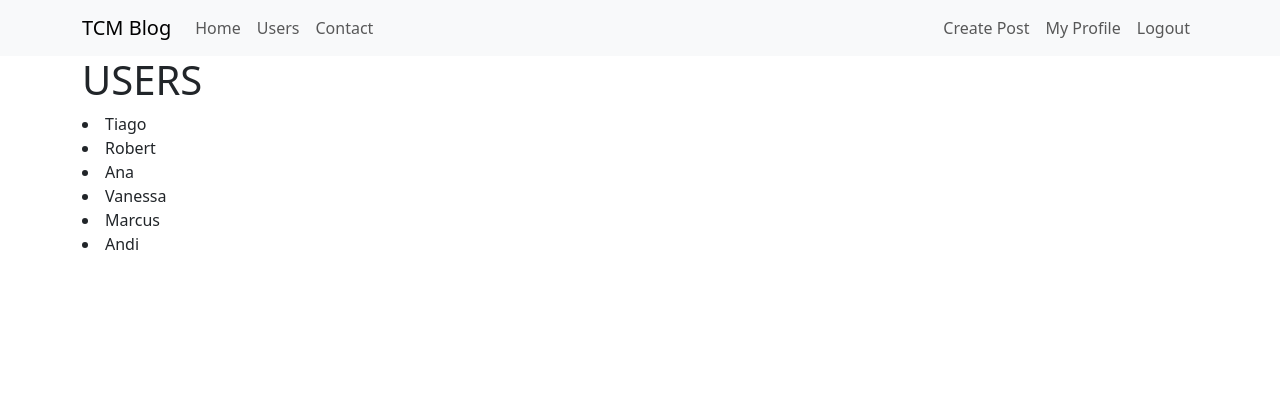
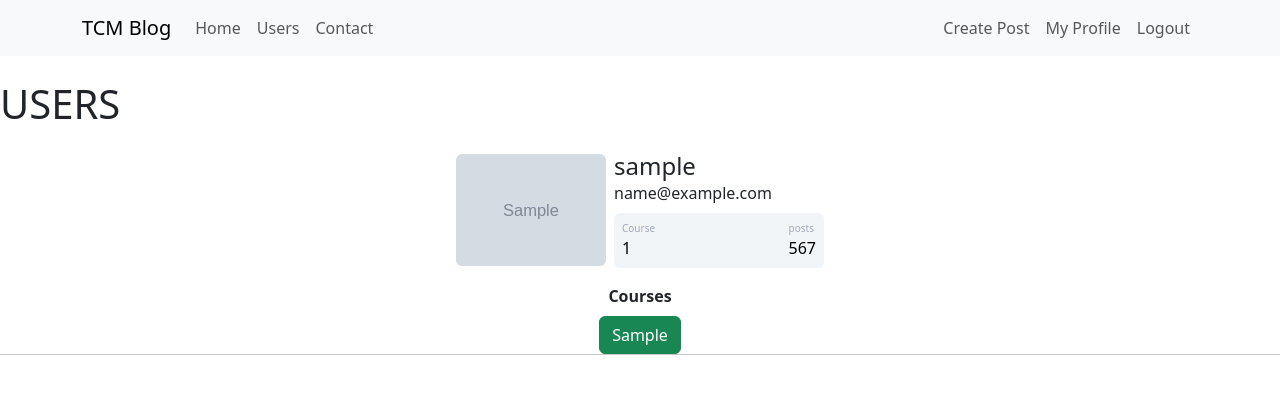
Before and after one commit to tiagocazali/My_Blog_Flask_Site_Project, a Flask app: page /users in a window 1280 px wide. Shown: the top 394 px of the page. Run offline with Flask 3, Linux system fonts and the light colour scheme; a user stored in the database is signed in; tables that the repository leaves empty hold one stand-in row (values such as "Sample post"); grey boxes marked "Sample" are stand-in pictures.

Commit message:
Page "Users" created - Show all users in database

```diff
--- a/myblog/routes.py
+++ b/myblog/routes.py
@@ -1,4 +1,3 @@
-from re import T
 from flask import render_template, redirect, url_for, flash, request
 from wtforms import EmailField
 from myblog import app, database, bcrypt
@@ -9,7 +8,6 @@ from PIL import Image
 import secrets
 import os
 
-users_list = ["Tiago", "Robert", "Ana", "Vanessa", "Marcus", "Andi"]
 
 @app.route("/")
 def home():
@@ -19,7 +17,8 @@ def home():
 @app.route("/users")
 @login_required
 def users():
-    return render_template("users.html", users_list=users_list)
+    all_users = User.query.all()
+    return render_template("users.html", users_list=all_users)
 
 
 @app.route("/contact")
--- a/myblog/templates/users.html
+++ b/myblog/templates/users.html
@@ -1,12 +1,67 @@
 {% extends "base.html" %}
 
-    {% block body %}
-        <div class="container">
-            <h1>USERS</h1>
+{% block body %}
+<div0 class="container">
+    <h1>USERS</h1>
 
-            {% for x in users_list %}
-                <li>{{x}}</li>
-            {% endfor %}
+    {% for user in users_list %}
+        <div1 class="container d-flex justify-content-center">
 
-        </div>
-    {% endblock %}
+            <div2 class="card p-3">
+
+                <div3 class="d-flex align-items-center">
+
+                    <div4 class="image pe-2">
+                        <img src="{{ url_for('static', filename='photos_profile/{}'.format(user.photo_profile)) }}" class="rounded" width="150" >
+                    </div4>
+
+                    <div5 class="ml-3 w-100">
+
+                        <h4 class="mb-0 mt-0">{{ user.username }}</h4>
+                        <span>{{ user.email }}</span>
+
+                        <div6 class="p-2 mt-2 bg-primary d-flex justify-content-between rounded text-white stats">
+
+                            <div7 class="d-flex flex-column">
+                                <span class="articles">Course</span>
+                                <span class="number1">
+                                    {% if "none" in user.courses %}
+                                        0
+                                    {% else %}
+                                        {{ user.courses.count(';') +1 }}
+                                    {% endif %}
+                                </span>
+                            </div7>
+
+                            <div8 class="d-flex flex-column">
+                                <span class="followers">posts</span>
+                                <span class="number2">567</span>
+                            </div8>
+
+                        </div6>
+
+                    </div5>
+                </div3>
+
+            </div2>
+
+        </div1>
+
+        <!-- Show the user's courses like buttons -->
+        <div11 class="row justify-content-center">
+
+            <div12 class="col col-4", style="text-align:center">
+
+                <strong>Courses</strong><br>
+                {% for course in user.courses.split(';') %}
+                    <button type="button" class="btn btn-success disable mt-2">{{course}}</button>
+                {% endfor %}
+
+            </div12>
+            <hr>
+
+        </div11>
+    {% endfor %}
+
+</div0>
+{% endblock %}
```
